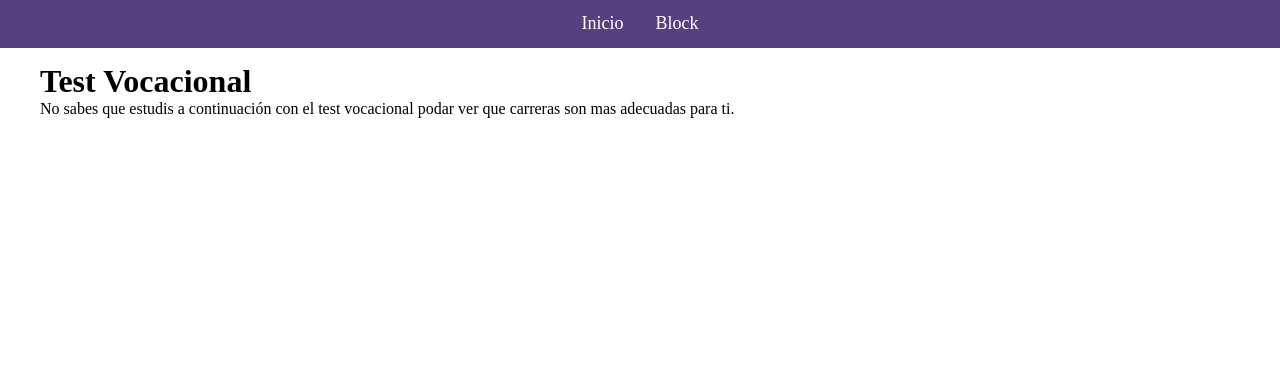
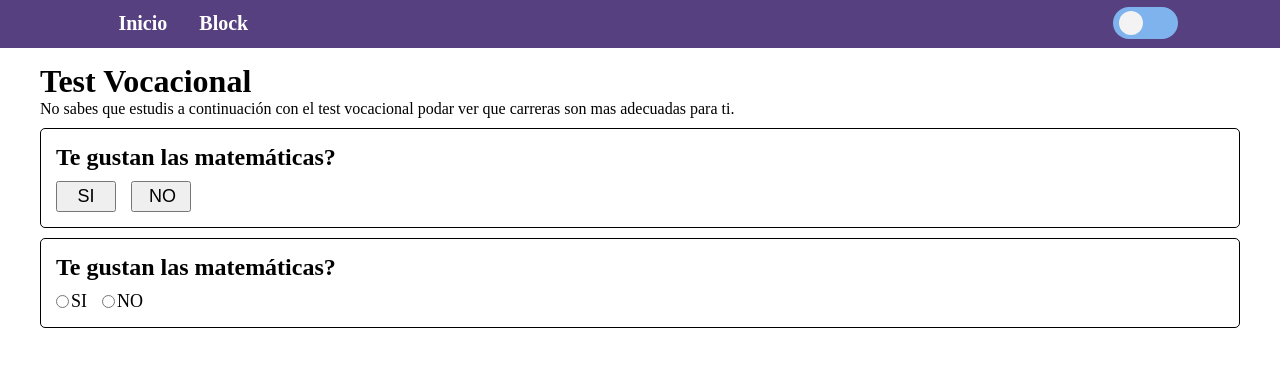
Before and after one commit to NinjaDiaz007/Proyecto_IA, a plain HTML site: page index.html in a window 1280 px wide. Shown: the part 202-568 px from the top of the page. Drawn offline with Linux system fonts and the light colour scheme; a script that the page names is missing.

Commit message:
Add files via upload

```diff
--- a/css/paleta.css
+++ b/css/paleta.css
@@ -8,6 +8,7 @@
 /*=========== Paleta de Color claro ===========*/
 /*=============================================*/
 .claro{
+    transition: all .5s ease;
     background-color: white;
 }
 .claro .fon-1{
@@ -19,15 +20,42 @@
 .claro .link-1:hover{
     color: var(--azul);
 }
+
+.claro .lbl-switch{
+    background-color: var(--azul);
+}
+.claro #switch:checked ~ .lbl-switch{
+    background-color: var(--naranja);
+}
 /*=============================================*/
 
 /*=============================================*/
 /*=========== Paleta de Color oscuro ==========*/
 /*=============================================*/
 .oscuro{
-    background-color: white;
+    background-color: #3b3b3b;
+    transition: all .5s ease;
+    color: white;
 }
 .oscuro .fon-1{
+    background-color: #1b1b1b;
+}
 
+.oscuro .link-1{
+    color: white;
+}
+.oscuro .link-1:hover{
+    color: var(--azul);
+}
+
+.oscuro .lbl-switch{
+    background-color: var(--azul);
+}
+.oscuro #switch:checked ~ .lbl-switch{
+    background-color: var(--naranja);
+}
+
+.oscuro .borde{
+    border: 1px solid white;
 }
 /*=============================================*/
--- a/css/style.css
+++ b/css/style.css
@@ -33,16 +33,45 @@
 /*=============================================*/
 .nav-hor{
     display: flex;
-    justify-content: center;
+    justify-content: space-between;
     align-items: center;
     width: 100%;
     height: 50px;
+    padding: 0 8%;
 }
-.nav-hor a{
+.nav-hor .enlaces{
+    display: flex;
+}
+.nav-hor .enlaces a{
     display: block;
-    font-size: 18px;
+    font-size: 20px;
+    font-weight: 600;
     padding: 0.5rem 1rem;
     text-decoration: none;
+}
+.nav-hor .lbl-switch{
+	width: 65px;
+	height: 32px;
+	border-radius: 50px;
+	position: relative;
+	display: block;
+	transition: .5s;
+}
+.nav-hor .lbl-switch::after{
+	content: '';
+	position: absolute;
+	width: 24px;
+	height: 24px;
+	background-color: #f3f3f3;
+	border-radius: 50%;
+	top: 4px;
+	left: 6px;
+	display: block;
+	transition: .5s;
+}
+
+.nav-hor #switch:checked ~ .lbl-switch:after{
+	left: 35px;
 }
 /*=============================================*/
 
@@ -53,6 +82,33 @@
     width: 1200px;
     max-width: 1200px;
     margin: 15px auto;
+}
+.main .pregunta{
+    width: 100%;
+    padding: 15px;
+    border: 1px solid black;
+    border-radius: 5px;
+    margin-top: 10px;
+}
+.main .pregunta .respuesta{
+    display: flex;
+    align-items: center;
+}
+.main .pregunta .respuesta button{
+    width: 60px;
+    font-size: 18px;
+    margin-top: 10px;
+    margin-right: 15px;
+    padding: .2rem 1rem;
+}
+.main .pregunta .respuesta input[type=radio],
+.main .pregunta .respuesta label{
+    margin-top: 10px;
+}
+.main .pregunta .respuesta label{
+    font-size: 18px;
+    margin-right: 15px;
+    margin-left: 2px;
 }
 /*=============================================*/
 /*=============================================*/
@@ -73,6 +129,10 @@
 /*=============================================*/
 
 @media(max-width: 1050px){
+    .nav-hor{
+        padding: 0 6%;
+    }
+
     .hero{
         height: 160px;
     }
--- a/index.html
+++ b/index.html
@@ -10,7 +10,7 @@
         <link rel="icon" href="./img/ITT_Logo.jpg">
     </head>
 
-    <body class="claro">
+    <body class="claro" id="body">
         <section class="hero">
             <img src="./img/particulas.gif" alt="">
             <div class="texto">
@@ -20,8 +20,13 @@
 
         <header class="fon-1">
             <nav class="nav-hor">
-                <a href="#" class="link-1">Inicio</a>
-                <a href="#" class="link-1">Block</a>
+                <div class="enlaces">
+                    <a href="#" class="link-1">Inicio</a>
+                    <a href="#" class="link-1">Block</a>
+                </div>
+
+                <input type="checkbox" class="none" id="switch">
+			    <label class="lbl-switch" for="switch"></label>
             </nav>
         </header>
 
@@ -31,8 +36,28 @@
                 No sabes que estudis a continuaci&#243;n con el test vocacional podar ver
                 que carreras son mas adecuadas para ti.
             </p>
+
+            <div class="pregunta borde">
+                <h2>Te gustan las matemáticas?</h2>
+                <div class="respuesta">
+                    <button>SI</button>
+                    <button>NO</button>
+                </div>
+            </div>
+
+            <div class="pregunta borde">
+                <h2>Te gustan las matemáticas?</h2>
+                <div class="respuesta">
+                    <input type="radio" name="matematicas" id="si">
+                    <label for="si">SI</label>
+
+                    <input type="radio" name="matematicas" id="no">
+                    <label for="no">NO</label>
+                </div>
+            </div>
         </main>
 
         <script src="./js/main.js"></script>
+        <script src="./js/switch.js"></script>
     </body>
 </html>
--- a/js/main.js
+++ /dev/null
@@ -1,18 +0,0 @@
-let testv = document.getElementById("testv");
-let test = document.getElementById("test");
-let blockm = document.getElementById("blockm");
-let block = document.getElementById("block");
-
-testv.addEventListener("click", ()=>{
-    test.classList.remove("none");
-    block.classList.add("none");
-    testv.classList.add("activo");
-    blockm.classList.remove("activo")
-});
-
-blockm.addEventListener("click", ()=>{
-    block.classList.remove("none");
-    test.classList.add("none");
-    blockm.classList.add("activo");
-    testv.classList.remove("activo");
-})
--- /dev/null
+++ b/js/switch.js
@@ -0,0 +1,13 @@
+let switchh = document.getElementById("switch");
+let body = document.getElementById("body");
+
+switchh.addEventListener('click',()=>{
+    if(switchh.checked === true){
+        body.classList.add("oscuro");
+        body.classList.remove("claro");
+    }
+    else{
+        body.classList.remove("oscuro");
+        body.classList.add("claro");
+    }
+});
```
